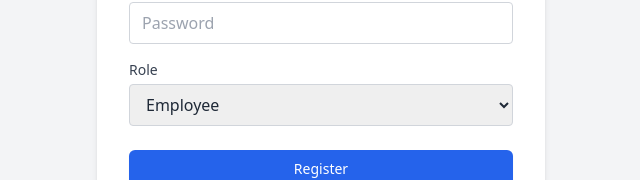
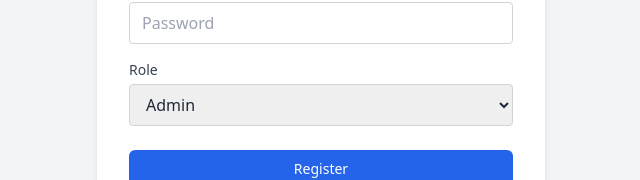
Before and after one commit to syed-adnan-01/E-HRMS, a React (Vite) app in the folder frontend/: page /register in a window 1280 px wide. Shown: the part 409-589 px from the top of the page, without its empty margins (319-959 px from the left). Built offline with nearby package versions, Linux system fonts and the light colour scheme.

Commit message:
Fixed Registration Page

```diff
--- a/frontend/src/pages/auth/Register.jsx
+++ b/frontend/src/pages/auth/Register.jsx
@@ -99,7 +99,6 @@ export default function Register() {
                             <option value="ADMIN">Admin</option>
                             <option value="HR">HR</option>
                             <option value="MANAGER">Manager</option>
-                            <option value="EMPLOYEE">Employee</option>
                         </select>
                     </div>
                 </div>
```
